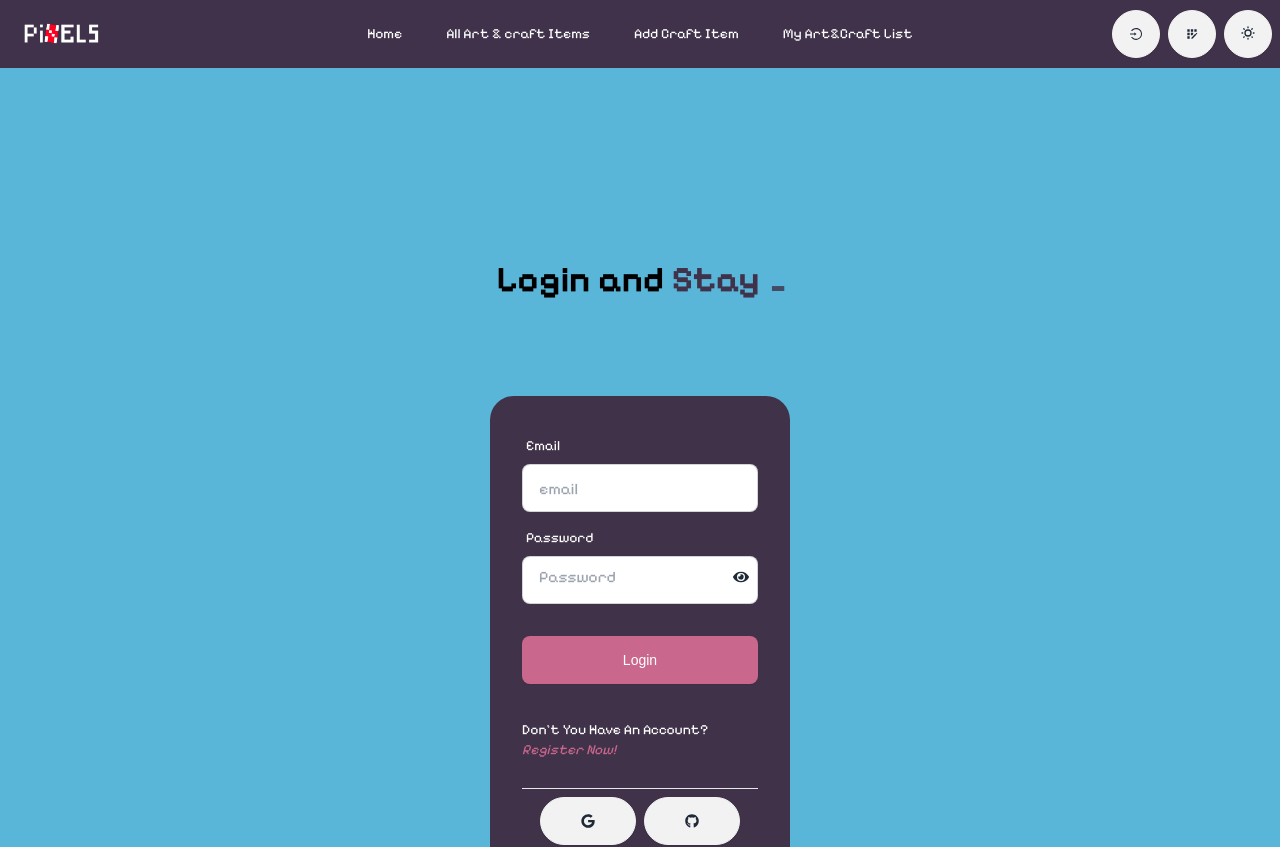
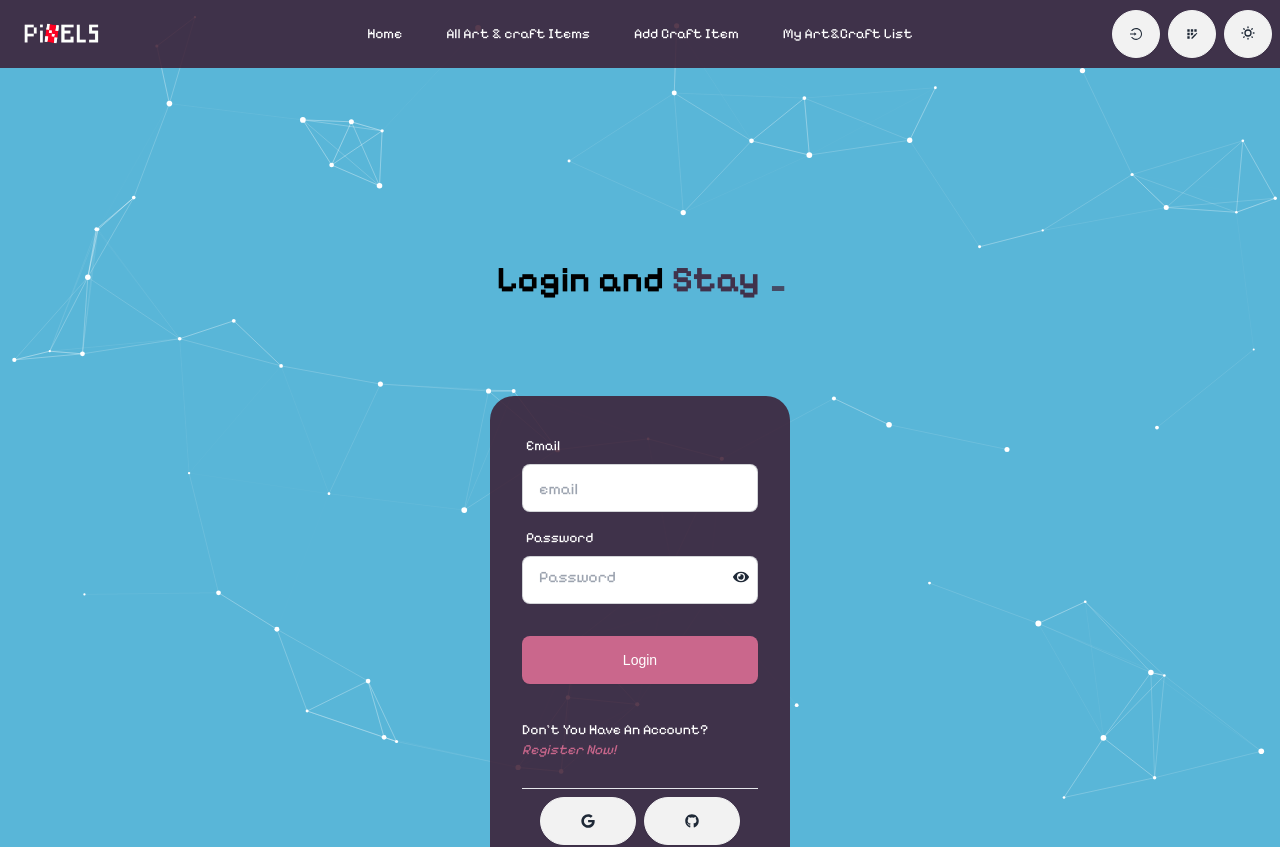
Before and after one commit to nekokaito/Pixel, a React (Vite) app: page /login in a window 1280 px wide. Shown: the top 847 px of the page. Built offline with nearby package versions, Linux system fonts and the light colour scheme; no server answers; a web font is replaced by a local one.

Commit message:
Project completed

```diff
--- a/package.json
+++ b/package.json
@@ -15,6 +15,8 @@
     "@material-tailwind/react": "^2.1.9",
     "@mui/joy": "^5.0.0-beta.36",
     "@mui/material": "^5.15.15",
+    "@tsparticles/all": "^3.3.0",
+    "@tsparticles/react": "^3.0.0",
     "aos": "^2.3.4",
     "daisyui": "^4.10.2",
     "firebase": "^10.11.1",
--- /dev/null
+++ b/src/components/ParticlesComponent.jsx
@@ -0,0 +1,108 @@
+import Particles, { initParticlesEngine } from "@tsparticles/react";
+import { useEffect, useMemo, useState } from "react";
+// import { loadAll } from "@/tsparticles/all"; // if you are going to use `loadAll`, install the "@tsparticles/all" package too.
+// import { loadFull } from "tsparticles"; // if you are going to use `loadFull`, install the "tsparticles" package too.
+import { loadSlim } from "@tsparticles/slim"; // if you are going to use `loadSlim`, install the "@tsparticles/slim" package too.
+// import { loadBasic } from "@tsparticles/basic"; // if you are going to use `loadBasic`, install the "@tsparticles/basic" package too.
+
+
+
+const ParticlesComponent = (props) => {
+
+  const [init, setInit] = useState(false);
+  // this should be run only once per application lifetime
+  useEffect(() => {
+    initParticlesEngine(async (engine) => {
+      // you can initiate the tsParticles instance (engine) here, adding custom shapes or presets
+      // this loads the tsparticles package bundle, it's the easiest method for getting everything ready
+      // starting from v2 you can add only the features you need reducing the bundle size
+      //await loadAll(engine);
+      //await loadFull(engine);
+      await loadSlim(engine);
+      //await loadBasic(engine);
+    }).then(() => {
+      setInit(true);
+    });
+  }, []);
+
+  const particlesLoaded = (container) => {
+    console.log(container);
+  };
+
+
+  const options = useMemo(
+    () => ({
+      background: {
+        color: {
+
+        },
+      },
+      fpsLimit: 120,
+      interactivity: {
+        events: {
+          onClick: {
+            enable: true,
+            mode: "repulse",
+          },
+          onHover: {
+            enable: true,
+            mode: 'grab',
+          },
+        },
+        modes: {
+          push: {
+            distance: 200,
+            duration: 15,
+          },
+          grab: {
+            distance: 150,
+          },
+        },
+      },
+      particles: {
+        color: {
+          value: "#FFFFFF",
+        },
+        links: {
+          color: "#FFFFFF",
+          distance: 150,
+          enable: true,
+          opacity: 0.3,
+          width: 1,
+        },
+        move: {
+          direction: "none",
+          enable: true,
+          outModes: {
+            default: "bounce",
+          },
+          random: true,
+          speed: 1,
+          straight: false,
+        },
+        number: {
+          density: {
+            enable: true,
+          },
+          value: 150,
+        },
+        opacity: {
+          value: 1.0,
+        },
+        shape: {
+          type: "circle",
+        },
+        size: {
+          value: { min: 1, max: 3 },
+        },
+      },
+      detectRetina: true,
+    }),
+    [],
+  );
+
+
+  return <Particles id={props.id} init={particlesLoaded} options={options} />;
+};
+
+export default ParticlesComponent;
--- a/src/index.css
+++ b/src/index.css
@@ -26,3 +26,9 @@
   font-family: "Pixelify Sans", sans-serif;
   font-style: normal;
 }
+#particles {
+  z-index: 1;
+  height: 100%;
+  width: 100%;
+  position: absolute;
+}
--- a/src/layout/root/Root.jsx
+++ b/src/layout/root/Root.jsx
@@ -2,22 +2,25 @@ import { Outlet } from "react-router-dom";
 import NavBar from "../navbar/NavBar";
 import Footer from "../footer/Footer";
 import { Toaster } from "react-hot-toast";
+import ParticlesComponent from "../../components/ParticlesComponent";
 
 const Root = () => {
     return (
         <>
-        <div className="sticky top-0 z-10">
+        <div className="sticky top-0 z-20">
         <NavBar></NavBar>
         </div>
 
          <Toaster></Toaster>
-
-           <div className="container mx-auto min-h-screen">
+           <ParticlesComponent id="particles"></ParticlesComponent>
+           <div className="relative z-10 container mx-auto min-h-screen">
 
            <Outlet></Outlet>
            </div>
+           <div className="relative z-10">
+           <Footer></Footer>
+           </div>
 
-           <Footer></Footer>
 
         </>
     );
```
Also changed, not shown: 1 other file (tests, documents, lock files or other folders).
